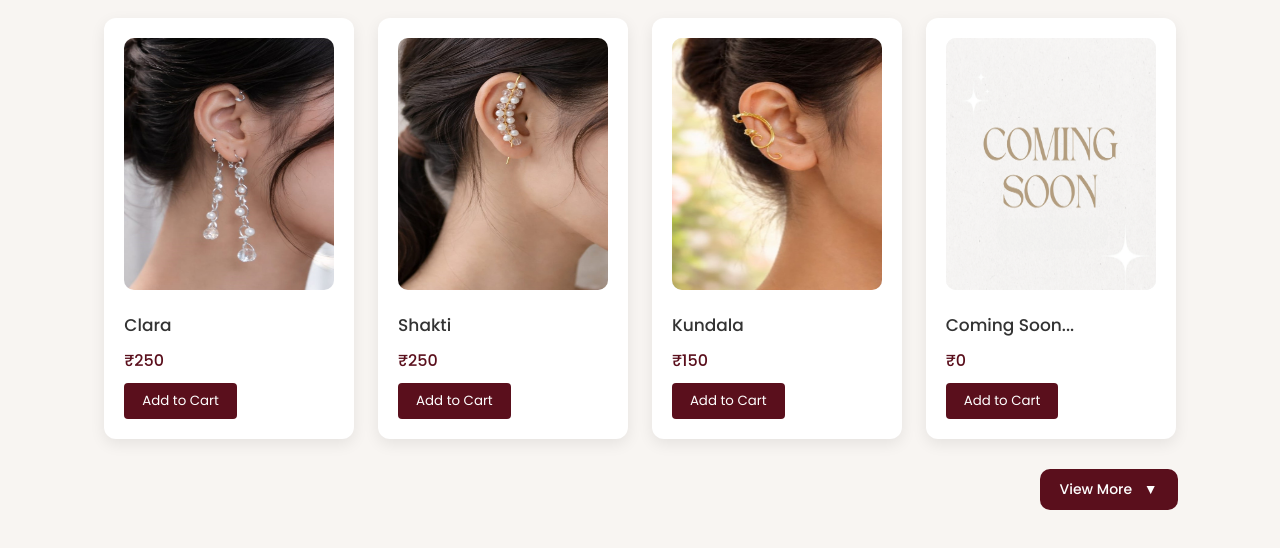
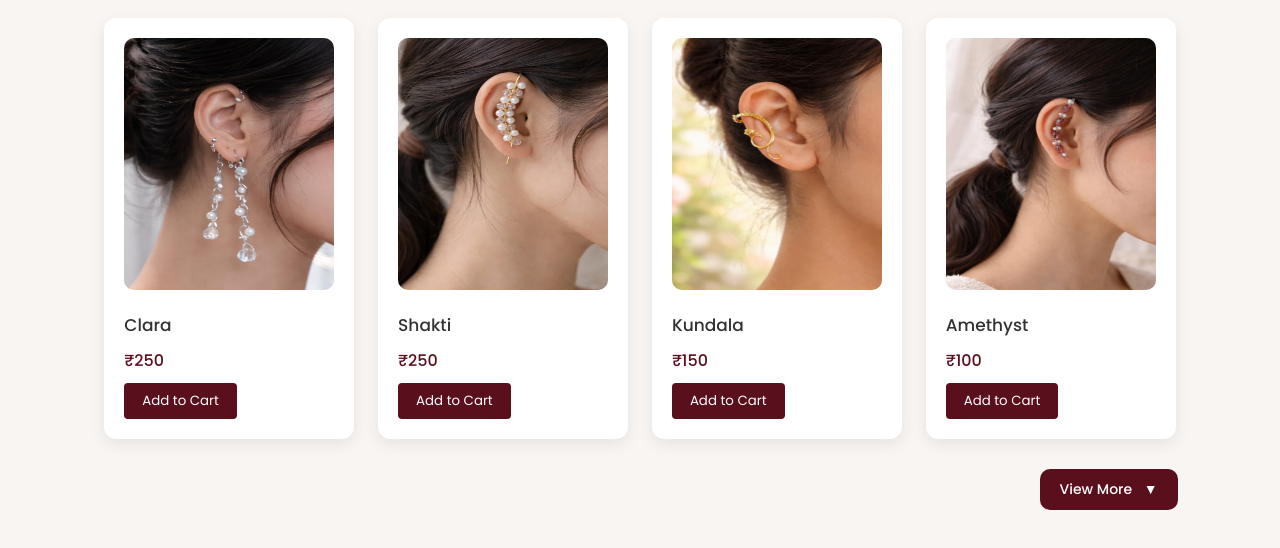
Before and after one commit to BruhBaBooey/Noore-Bhar, a website: page public/collection.html in a window 1280 px wide. Shown: the part 4241-4789 px from the top of the page. Drawn offline with nearby package versions, Linux system fonts and the light colour scheme.

Commit message:
added two photos for products

```diff
--- a/public/collection.html
+++ b/public/collection.html
@@ -368,9 +368,9 @@
 
         <!-- Hidden extra products -->
         <div class="card extra-product" style="display: none;">
-            <img src="assets/products/comingsoon.png" alt="Coming Soon" class="product-img">
-            <h3>Coming Soon...</h3>
-            <div class="price">₹0</div>
+            <img src="assets/products/cupid(150).jfif" alt="Coming Soon" class="product-img">
+            <h3>Cupid</h3>
+            <div class="price">₹150</div>
             <button onclick="addToCart(this)">Add to Cart</button>
         </div>
         <div class="card extra-product" style="display: none;">
@@ -425,9 +425,9 @@
             <button onclick="addToCart(this)">Add to Cart</button>
         </div>
         <div class="card">
-            <img src="assets/products/comingsoon.png" alt="Coming Soon" class="product-img">
-            <h3>Coming Soon...</h3>
-            <div class="price">₹0</div>
+            <img src="assets/products/amethyst(100).jfif" alt="Coming Soon" class="product-img">
+            <h3>Amethyst</h3>
+            <div class="price">₹100</div>
             <button onclick="addToCart(this)">Add to Cart</button>
         </div>
 
```
Also changed, not shown: public/assets/products/amethyst(100).jfif (added), public/assets/products/cupid(150).jfif (added).
